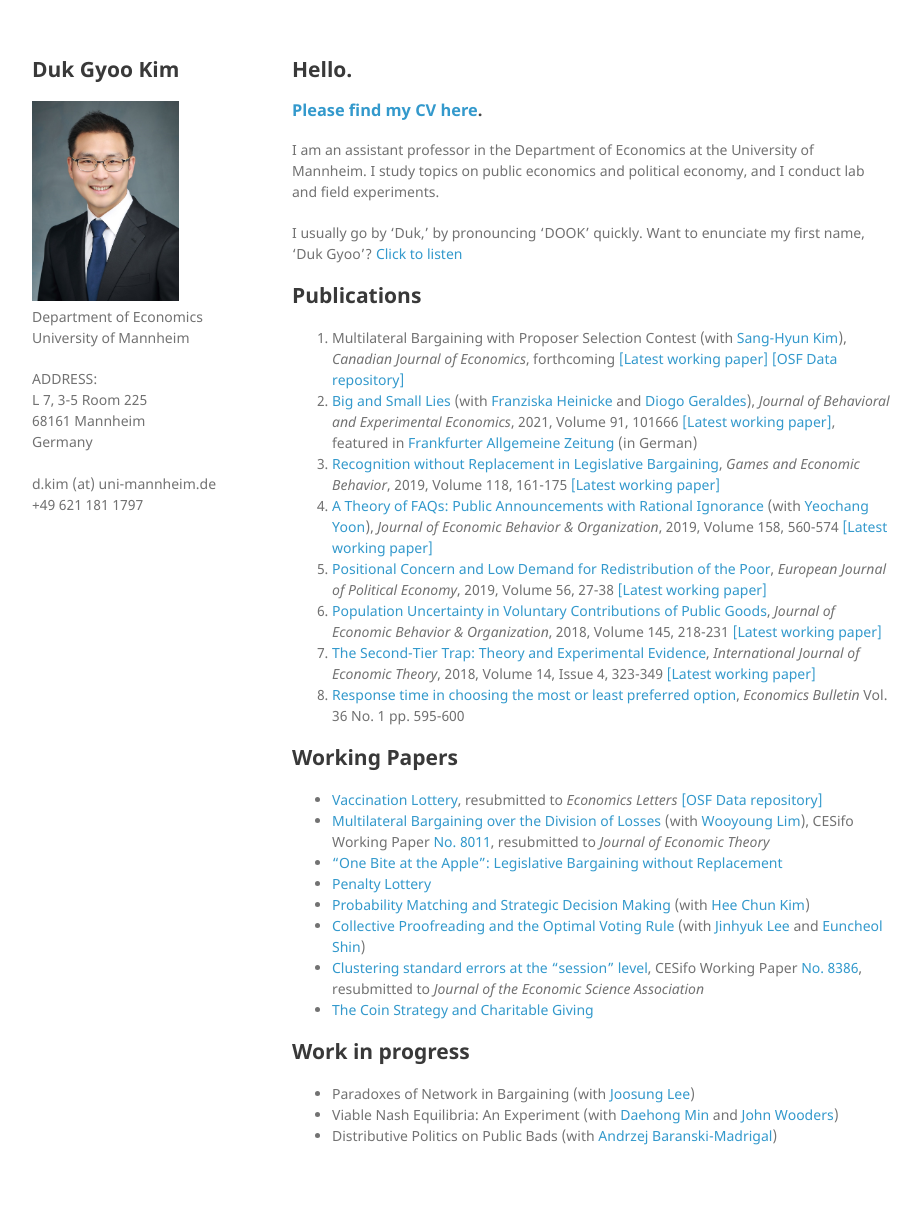
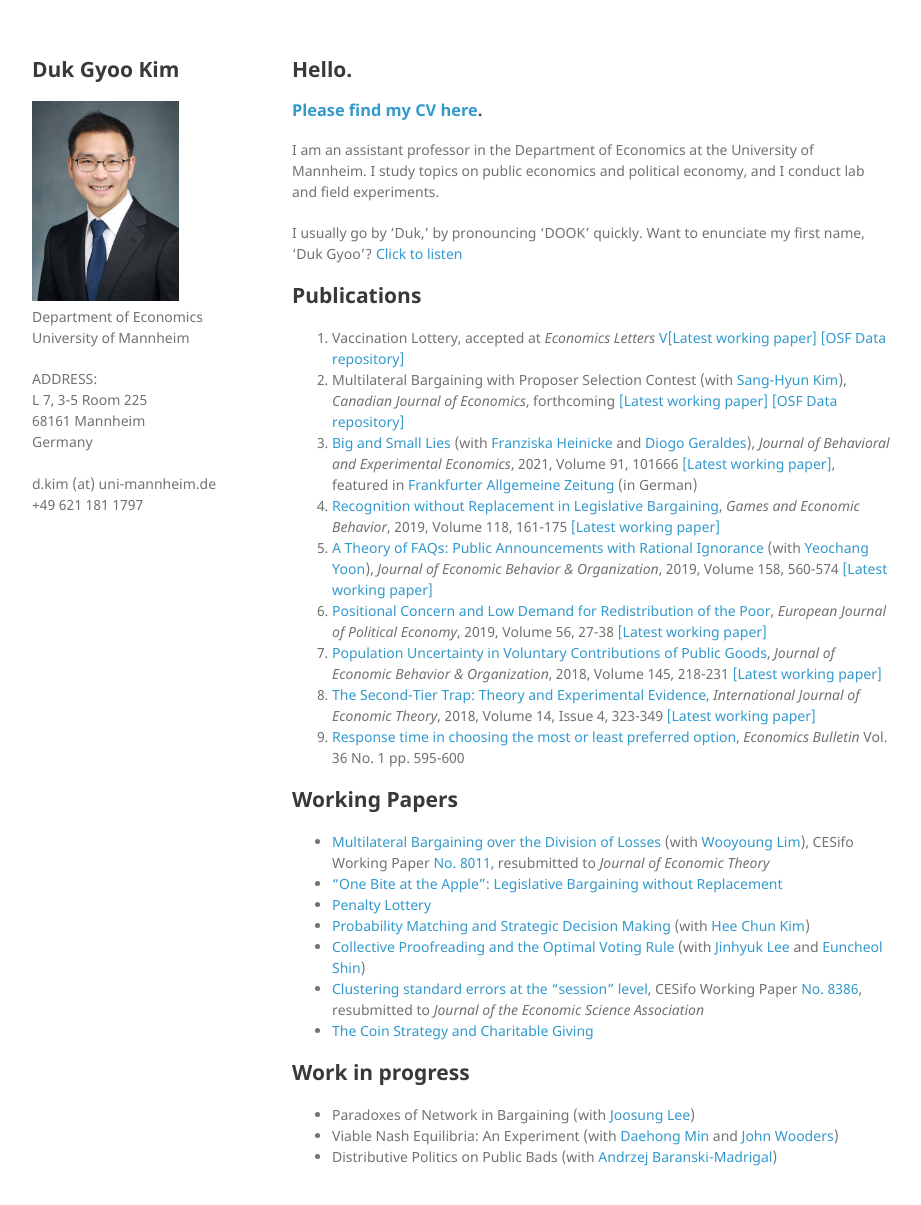
Before and after one commit to kimdukgyoo/kimdukgyoo.github.io, a Jekyll site: the page built from index.md, in a window 1280 px wide and 1237 px high. Shown: the top 1205 px of the window, without its empty margins (178-1099 px from the left). Built offline with Jekyll 4.4.1, drawn with Linux system fonts in a browser that asks for light colours; our own code applies the rules of GitHub Pages for plain Markdown files.

Commit message:
Update index.md

```diff
--- a/index.md
+++ b/index.md
@@ -8,18 +8,18 @@ I am an assistant professor in the Department of Economics at the University of
 I usually go by 'Duk,' by pronouncing 'DOOK' quickly. Want to enunciate my first name, 'Duk Gyoo'?  <a href="/howtopronouncemyname.mp3" target="_blank">Click to listen</a>
 
 ## Publications
-1. Multilateral Bargaining with Proposer Selection Contest (with <a href="https://sites.google.com/site/sanghyunkim46/research" target="_blank">Sang-Hyun Kim</a>), _Canadian Journal of Economics_, forthcoming <a href="https://kimdukgyoo.github.io/PDFfiles/MBContest.pdf" target="_blank">[Latest working paper]</a> <a href="https://osf.io/wj9pq/" target="_blank">[OSF Data repository]</a>
-1. <a href="https://doi.org/10.1016/j.socec.2021.101666" target="_blank">Big and Small Lies</a> (with <a href="https://sites.google.com/view/franziskaheinicke/research?authuser=0" target="_blank">Franziska Heinicke</a> and <a href="https://sites.google.com/site/diogogeraldes/research" target="_blank">Diogo Geraldes</a>), _Journal of Behavioral and Experimental Economics_, 2021, Volume 91, 101666 <a href="https://kimdukgyoo.github.io/PDFfiles/BigSmallLies.pdf" target="_blank">[Latest working paper]</a>, featured in <a href="https://kimdukgyoo.github.io/PDFfiles/FAS-20200927.pdf" target="_blank">Frankfurter Allgemeine Zeitung</a> (in German)
-1. <a href="https://doi.org/10.1016/j.geb.2019.09.007" target="_blank">Recognition without Replacement in Legislative Bargaining</a>, _Games and Economic Behavior_, 2019, Volume 118, 161-175 <a href="https://kimdukgyoo.github.io/PDFfiles/RecognitionWithoutReplacement.pdf" target="_blank">[Latest working paper]</a>
-2. <a href="https://doi.org/10.1016/j.jebo.2018.12.026" target="_blank">A Theory of FAQs: Public Announcements with Rational Ignorance</a> (with <a href="https://sites.google.com/site/yyeochang/" target="_blank">Yeochang Yoon</a>), _Journal of Economic Behavior & Organization_, 2019, Volume 158, 560-574 <a href="https://kimdukgyoo.github.io/PDFfiles/theoryFAQs.pdf" target="_blank">[Latest working paper]</a>
-2. <a href="https://doi.org/10.1016/j.ejpoleco.2018.06.004" target="_blank"> Positional Concern and Low Demand for Redistribution of the Poor</a>, _European Journal of Political Economy_, 2019, Volume 56, 27-38 <a href="https://kimdukgyoo.github.io/PDFfiles/ECP.pdf" target="_blank">[Latest working paper]</a>
-3. <a href="https://doi.org/10.1016/j.jebo.2017.10.009" target="_blank"> Population Uncertainty in Voluntary Contributions of Public Goods</a>, _Journal of Economic Behavior & Organization_, 2018, Volume 145, 218-231 <a href="https://kimdukgyoo.github.io/PDFfiles/PopulationUncertaintyInVolutaryContributions-Elsevier.pdf" target="_blank">[Latest working paper]</a>
-4. <a href="https://onlinelibrary.wiley.com/doi/10.1111/ijet.12158" target="_blank">The Second-Tier Trap: Theory and Experimental Evidence</a>, _International Journal of Economic Theory_, 2018, Volume 14, Issue 4, 323-349 <a href="https://kimdukgyoo.github.io/PDFfiles/TheSecondTierTrap-TheoryandEvidence.pdf" target="_blank">[Latest working paper]</a>
-5. <a href="http://www.accessecon.com/Pubs/EB/2016/Volume36/EB-16-V36-I1-P59.pdf" target="_blank"> Response time in choosing the most or least preferred option</a>, _Economics Bulletin_ Vol. 36 No. 1 pp. 595-600
+1. Vaccination Lottery, accepted at _Economics Letters_ <a href="https://papers.ssrn.com/sol3/papers.cfm?abstract_id=3861208" target="_blank">V[Latest working paper]</a> <a href="https://osf.io/zhvf4/" target="_blank">[OSF Data repository]</a>
+2. Multilateral Bargaining with Proposer Selection Contest (with <a href="https://sites.google.com/site/sanghyunkim46/research" target="_blank">Sang-Hyun Kim</a>), _Canadian Journal of Economics_, forthcoming <a href="https://kimdukgyoo.github.io/PDFfiles/MBContest.pdf" target="_blank">[Latest working paper]</a> <a href="https://osf.io/wj9pq/" target="_blank">[OSF Data repository]</a>
+3. <a href="https://doi.org/10.1016/j.socec.2021.101666" target="_blank">Big and Small Lies</a> (with <a href="https://sites.google.com/view/franziskaheinicke/research?authuser=0" target="_blank">Franziska Heinicke</a> and <a href="https://sites.google.com/site/diogogeraldes/research" target="_blank">Diogo Geraldes</a>), _Journal of Behavioral and Experimental Economics_, 2021, Volume 91, 101666 <a href="https://kimdukgyoo.github.io/PDFfiles/BigSmallLies.pdf" target="_blank">[Latest working paper]</a>, featured in <a href="https://kimdukgyoo.github.io/PDFfiles/FAS-20200927.pdf" target="_blank">Frankfurter Allgemeine Zeitung</a> (in German)
+4. <a href="https://doi.org/10.1016/j.geb.2019.09.007" target="_blank">Recognition without Replacement in Legislative Bargaining</a>, _Games and Economic Behavior_, 2019, Volume 118, 161-175 <a href="https://kimdukgyoo.github.io/PDFfiles/RecognitionWithoutReplacement.pdf" target="_blank">[Latest working paper]</a>
+5. <a href="https://doi.org/10.1016/j.jebo.2018.12.026" target="_blank">A Theory of FAQs: Public Announcements with Rational Ignorance</a> (with <a href="https://sites.google.com/site/yyeochang/" target="_blank">Yeochang Yoon</a>), _Journal of Economic Behavior & Organization_, 2019, Volume 158, 560-574 <a href="https://kimdukgyoo.github.io/PDFfiles/theoryFAQs.pdf" target="_blank">[Latest working paper]</a>
+6. <a href="https://doi.org/10.1016/j.ejpoleco.2018.06.004" target="_blank"> Positional Concern and Low Demand for Redistribution of the Poor</a>, _European Journal of Political Economy_, 2019, Volume 56, 27-38 <a href="https://kimdukgyoo.github.io/PDFfiles/ECP.pdf" target="_blank">[Latest working paper]</a>
+7. <a href="https://doi.org/10.1016/j.jebo.2017.10.009" target="_blank"> Population Uncertainty in Voluntary Contributions of Public Goods</a>, _Journal of Economic Behavior & Organization_, 2018, Volume 145, 218-231 <a href="https://kimdukgyoo.github.io/PDFfiles/PopulationUncertaintyInVolutaryContributions-Elsevier.pdf" target="_blank">[Latest working paper]</a>
+8. <a href="https://onlinelibrary.wiley.com/doi/10.1111/ijet.12158" target="_blank">The Second-Tier Trap: Theory and Experimental Evidence</a>, _International Journal of Economic Theory_, 2018, Volume 14, Issue 4, 323-349 <a href="https://kimdukgyoo.github.io/PDFfiles/TheSecondTierTrap-TheoryandEvidence.pdf" target="_blank">[Latest working paper]</a>
+9. <a href="http://www.accessecon.com/Pubs/EB/2016/Volume36/EB-16-V36-I1-P59.pdf" target="_blank"> Response time in choosing the most or least preferred option</a>, _Economics Bulletin_ Vol. 36 No. 1 pp. 595-600
 <!--6. Why Are the Poor Conservative? (with Paul Moon Sub Choi), _Korean Journal of Economics_, 2015, Vol.22(1), pp. 15-24-->
 
 ## Working Papers
-* <a href="https://papers.ssrn.com/sol3/papers.cfm?abstract_id=3861208" target="_blank">Vaccination Lottery</a>, resubmitted to _Economics Letters_ <a href="https://osf.io/zhvf4/" target="_blank">[OSF Data repository]</a>
 * <a href="https://kimdukgyoo.github.io/PDFfiles/MBL.pdf" target="_blank">Multilateral Bargaining over the Division of Losses</a> (with <a href="http://wooyoung.people.ust.hk/" target="_blank">Wooyoung Lim</a>), CESifo Working Paper <a href="https://www.cesifo.org/DocDL/cesifo1_wp8011.pdf" target="_blank">No. 8011</a>, resubmitted to _Journal of Economic Theory_
 * <a href="https://kimdukgyoo.github.io/PDFfiles/OneBiteAtTheApple.pdf" target="_blank"> "One Bite at the Apple": Legislative Bargaining without Replacement</a>
 * <a href="https://kimdukgyoo.github.io/PDFfiles/Penalty_Lottery.pdf" target="_blank"> Penalty Lottery </a>
```
